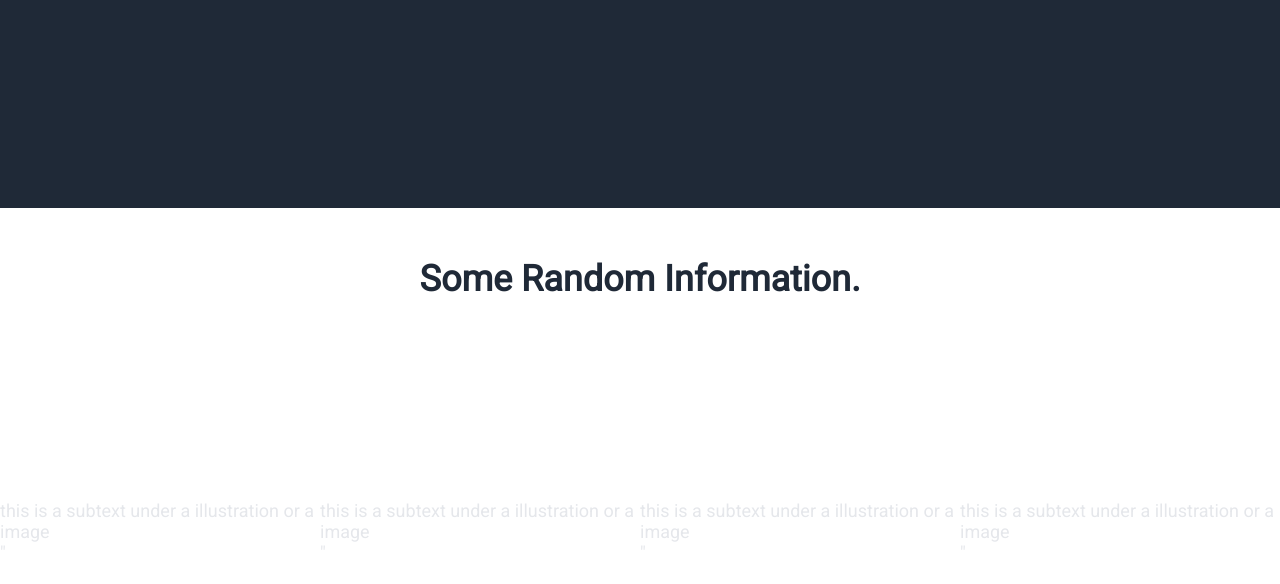
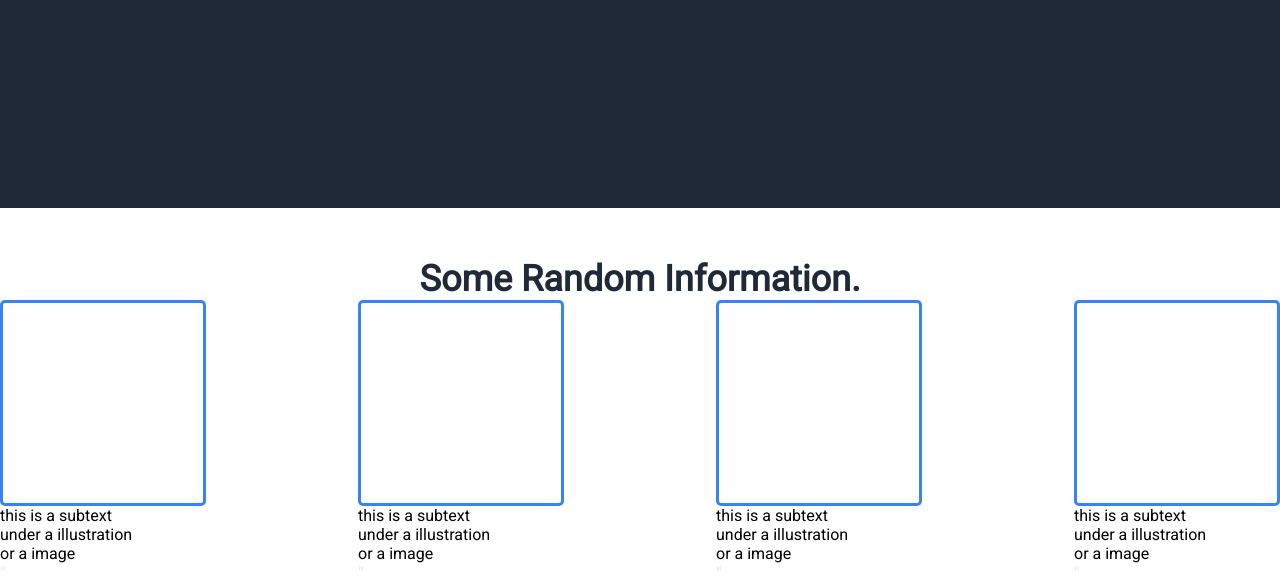
Before and after one commit to TheAngryPigeon/stevens-landing-page, a plain HTML site: page index.html in a window 1280 px wide. Shown: the part 744-1328 px from the top of the page. Before the commit the page ends 1307 px from the top, so only its background shows below. Drawn offline with Linux system fonts and the light colour scheme.

Commit message:
Added the 4 boxes with text below

```diff
--- a/index.html
+++ b/index.html
@@ -37,19 +37,19 @@
         <div class="row-of-blue-divs">
             <div class="box-blue-msg">
                 <div class="box-blue"></div>
-                <p class="p-second">this is a subtext under a illustration or a image<p/>"
+                <p1 class="p-second">this is a subtext <br/>under a illustration <br/>or a image<p/>"
             </div>
             <div class="box-blue-msg">
                 <div class="box-blue"></div>
-                <p class="p-second">this is a subtext under a illustration or a image<p/>"
+                <p1 class="p-second">this is a subtext <br/>under a illustration <br/>or a image<p/>"
             </div>
             <div class="box-blue-msg">
                 <div class="box-blue"></div>
-                <p class="p-second">this is a subtext under a illustration or a image<p/>"
+                <p1 class="p-second">this is a subtext <br/>under a illustration <br/>or a image<p/>"
             </div>
             <div class="box-blue-msg">
                 <div class="box-blue"></div>
-                <p class="p-second">this is a subtext under a illustration or a image<p/>"
+                <p1 class="p-second">this is a subtext <br/>under a illustration <br/>or a image<p/>"
             </div>
 
 
--- a/style.css
+++ b/style.css
@@ -101,23 +101,38 @@ img{
     height: 35px;
     border: 1px #3882f6;
     border-radius: 5px;
+}
 
-}
+
+
+
+
 h2{
     font-size: 36px;
     font-weight: bolder;
     color: #1f2937;
     text-align: center;
+    justify-content: center;
+    align-items: center;
+
 }
 
 .row-of-blue-divs{
     display: flex;
     flex-direction: row;
+    justify-content: space-between;
+
     }
+
+
 .box-blue{
-    border: 2px #3882f6;
+    border-color: #3882f6;
+    border-style: solid;
     width: 200px;
     height: 200px;
     border-radius: 5px;
+    gap: 10px;
+
+
 
 }
```
